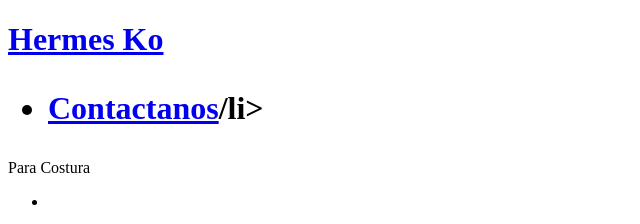
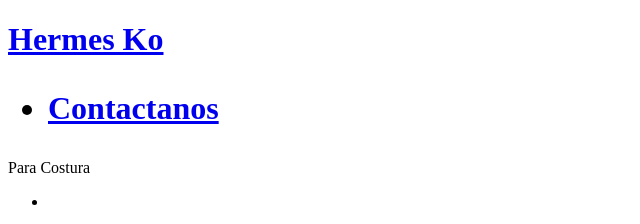
Before and after one commit to hanakosong/hermesko, a plain HTML site: page index.html in a window 1280 px wide. Shown: the top 224 px of the page, 0-640 px from the left. Drawn offline with Linux system fonts and the light colour scheme.

Commit message:
contactanos

```diff
--- a/index.html
+++ b/index.html
@@ -11,7 +11,7 @@
 			</a>
 			<nav>
 				<ul>
-					<li><a href="contact.html">Contactanos</a>/li>
+					<li><a href="contact.html">Contactanos</a></li>
 				</ul>
 			</nav>
     	</header>
```
